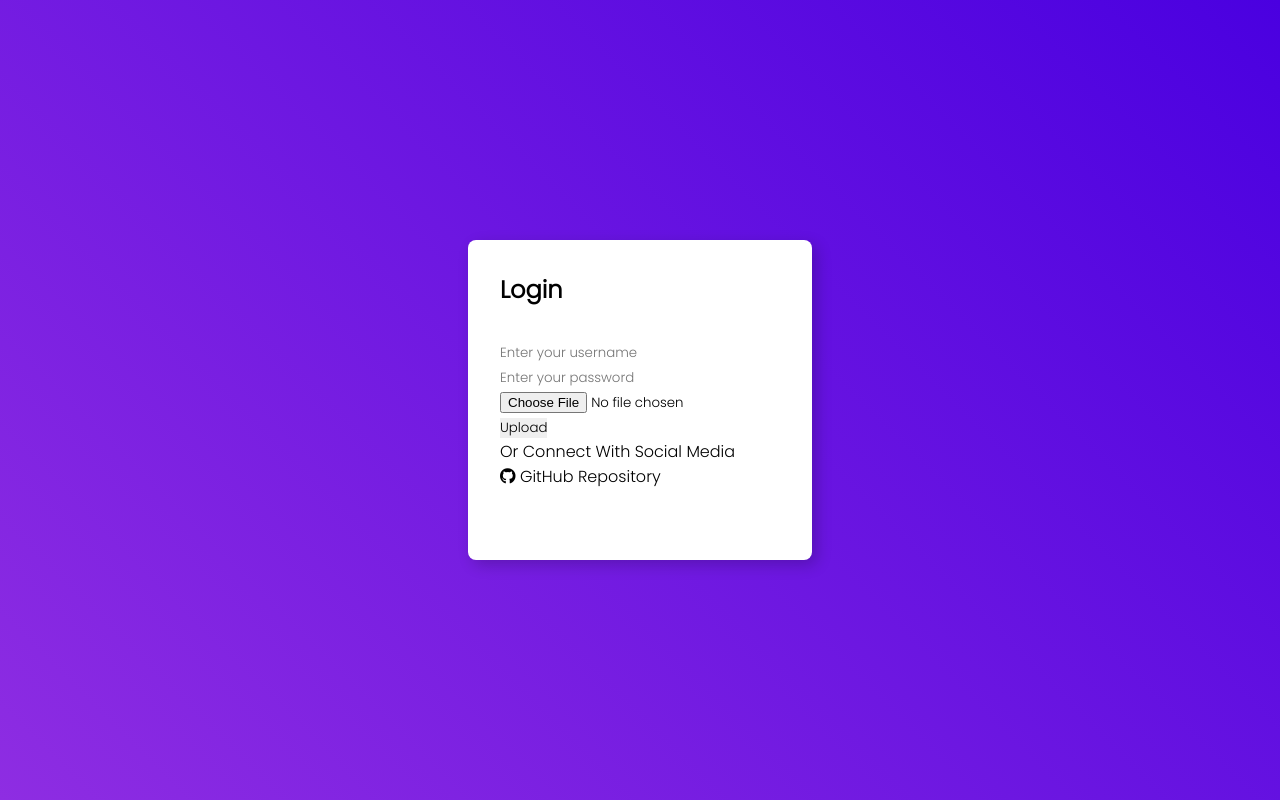
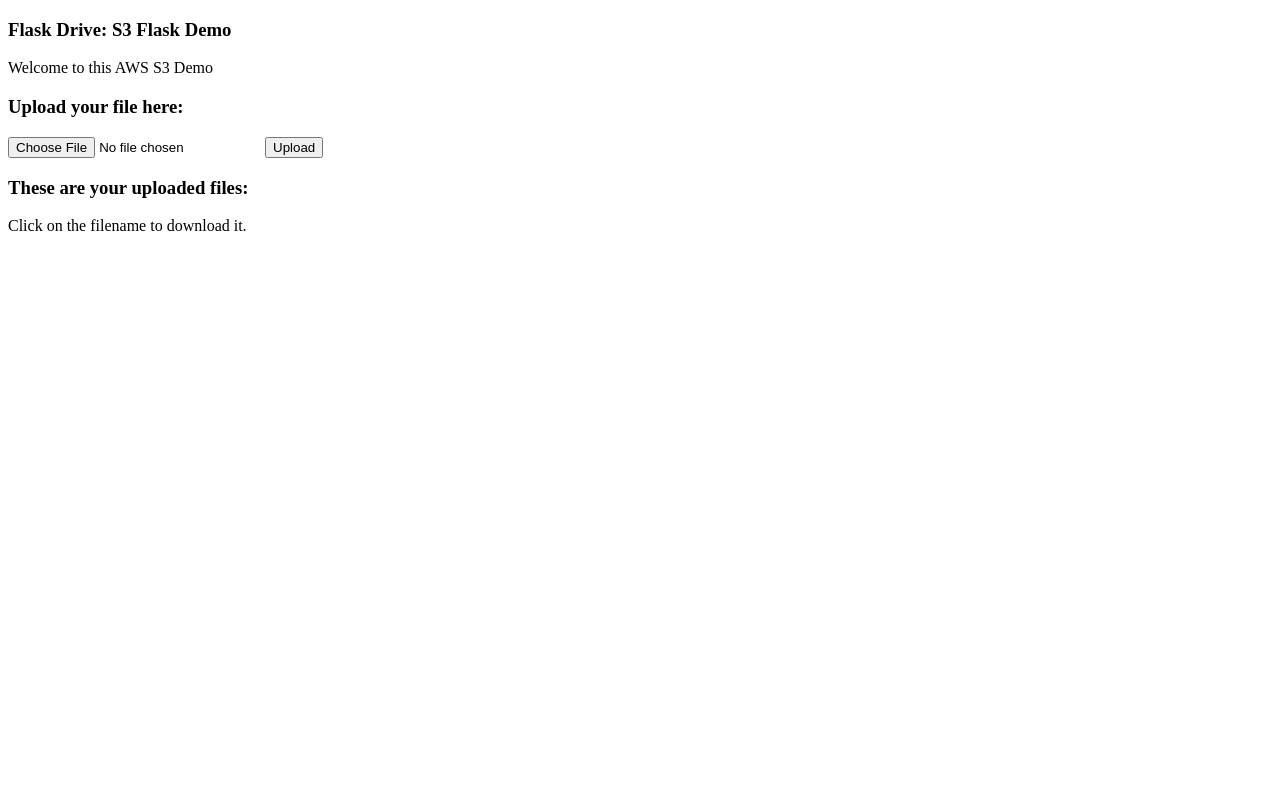
Before and after one commit to joaoreisdev/backend-ecomidias, a Flask app: template templates/index.html in a window 1280 px wide. Run offline with Flask 2, Linux system fonts and the light colour scheme; the template is opened without the code that fills it, so the values that code supplies are empty; some libraries are stand-ins or nearby versions.

Commit message:
[ROUTE] Read/Upload/Download de arquivos na AWS s3

```diff
--- a/app.py
+++ b/app.py
@@ -1,54 +1,50 @@
 import os
 from markupsafe import escape
 from werkzeug.utils import secure_filename
-from flask import Flask, flash, request, redirect, url_for, render_template, send_from_directory
-
-
-UPLOAD_FOLDER = r'C:\Users\jd\Documents\projetos\crud\backend-flask\uploads'
-ALLOWED_EXTENSIONS = {'txt', 'png', 'jpeg', 'jpg', 'mp3', 'mp4'}
+from flask import Flask, flash, request, redirect, url_for, render_template, send_from_directory, send_file
+from s3_demo import list_files, download_file, upload_file
 
 app = Flask(__name__)
-app.config['UPLOAD_FOLDER'] = UPLOAD_FOLDER
+
+#app.config['UPLOAD_FOLDER'] = UPLOAD_FOLDER
+#UPLOAD_FOLDER = "uploads"
+BUCKET = "ecomidias-s3"
+ALLOWED_EXTENSIONS = {'txt', 'png', 'jpeg', 'jpg', 'mp3', 'mp4'}
 
 
 def allowed_file(filename):
     return (('.' in filename) and (filename.rsplit('.', 1)[1].lower() in ALLOWED_EXTENSIONS))
 
 
-@app.route('/', methods=['GET', 'POST'])
-def upload_file():
+@app.route('/')
+def entry_point():
+    return 'Hello World!'
+
+@app.route("/storage")
+def storage():
+    contents = list_files(BUCKET)
+    return render_template('index.html', contents=contents)
+
+@app.route('/upload', methods=['POST'])
+def upload():
     if request.method == 'POST':
-        # Check if the request has the file
-        if 'file' not in request.files:
-            flash('No file part')
-            return redirect(request.url)
-        file = request.files['file']
-        # If user does not select a file, browser also
-        # submit an empty without filename
-        if file.filename == '':
-            flash('No selected file')
-            return redirect(request.url)
-        if file and allowed_file(file.filename):
-            filename = secure_filename(file.filename)
-            file.save(os.path.join(app.config['UPLOAD_FOLDER'], filename))
-            return redirect(url_for('uploaded_file', filename=filename))
+        f = request.files['file']
+        #f.save(os.path.join(UPLOAD_FOLDER, f.filename))
+        f.save(f.filename)
+        #upload_file(f'uploads/{f.filename}', BUCKET)
+        upload_file(f'{f.filename}', BUCKET)
 
-    return '''
-    <!doctype html>
-    <title>Upload new File</title>
-    <h1>Upload new File</h1>
-    <form method=post enctype=multipart/form-data>
-      <input type=file name=file>
-      <input type=submit value=Upload>
-    </form>
-    '''
+        return redirect("/storage")
 
-@app.route('/uploads/<filename>')
-def uploaded_file(filename):
-    return send_from_directory(app.config['UPLOAD_FOLDER'],
-                               filename)
+@app.route("/download/<filename>", methods=['GET'])
+def download(filename):
+    if request.method == 'GET':
+        output = download_file(filename, BUCKET)
+
+        return send_file(output, as_attachment=True)
 
 if __name__ == '__main__':
     app.debug = True
     app.env = 'development'
-    app.run(host="0.0.0.0", port=80)
+    #app.run(host="0.0.0.0", port=80)
+    app.run()
--- /dev/null
+++ b/config.py
@@ -0,0 +1 @@
+s3_bucket = 'ecomidias-s3'
--- /dev/null
+++ b/renomeado.txt
@@ -0,0 +1 @@
+Testando meu consagrado...
--- a/templates/index.html
+++ b/templates/index.html
@@ -1,42 +1,30 @@
 <!DOCTYPE html>
-<html lang="pt-br">
+<html>
   <head>
-    <meta charset="UTF-8">
-    <meta http-equiv="X-UA-Compatible" content="IE=edge">
-    <meta name="viewport" content="width=device-width, initial-scale=1.0">
-    <link rel="stylesheet" href="style.css">
-    <link rel="stylesheet" href="https://cdnjs.cloudflare.com/ajax/libs/font-awesome/5.12.1/css/all.min.css">
-    <title>Login Form</title>
+    <title>FlaskDrive</title>
   </head>
   <body>
-    <main class="container">
-        <h2>Login</h2>
-        <form method="POST" action="" enctype=multipart/form-data>
-            <div class="input-field">
-                <input type="text" name="username" id="username" placeholder="Enter your username">
+    <div class="content">
+        <h3>Flask Drive: S3 Flask Demo</h3>
+        <p>Welcome to this AWS S3 Demo</p>
+        <div>
+          <h3>Upload your file here:</h3>
+          <form method="POST" action="/upload" enctype=multipart/form-data>
+            <input type=file name=file>
+            <input type=submit value=Upload>
+          </form>
         </div>
-
-            <div class="input-field">
-                <input type="password" name="password" id="password" placeholder="Enter your password">
-            </div>
-
-            <div class="input-field">
-                <input type="file" name="file" id="file" placeholder="Enter your file">
-            </div>
-
-            <input type="submit" name="" value="Upload">
-        </form>
-
-        <div class="footer">
-            <span>Or Connect With Social Media</span>
-            <div class="social-fields">
-                <div class="social-field github">
-                    <i class="fab fa-github"></i>
-                    GitHub Repository
+        <div>
+          <h3>These are your uploaded files:</h3>
+          <p>Click on the filename to download it.</p>
+          <ul>
+            {% for item in contents %}
+              <li>
+                <a href="/download/{{ item.Key }}"> {{ item.Key }} </a>
+              </li>
+            {% endfor %}
+          </ul>
         </div>
     </div>
-        </div>
-
-    </main>
   </body>
 </html>
```
Also changed, not shown: hello.py (deleted, +0 -28 lines), s3_demo.py (added, +35 -0 lines), templates/erro.html (added, +12 -0 lines), uploads/Screenshot from 2020-10-27 21-48-10.png (added), uploads/zz.png (added), 1 other file. Lines whose indentation alone changed are shown as unchanged.
